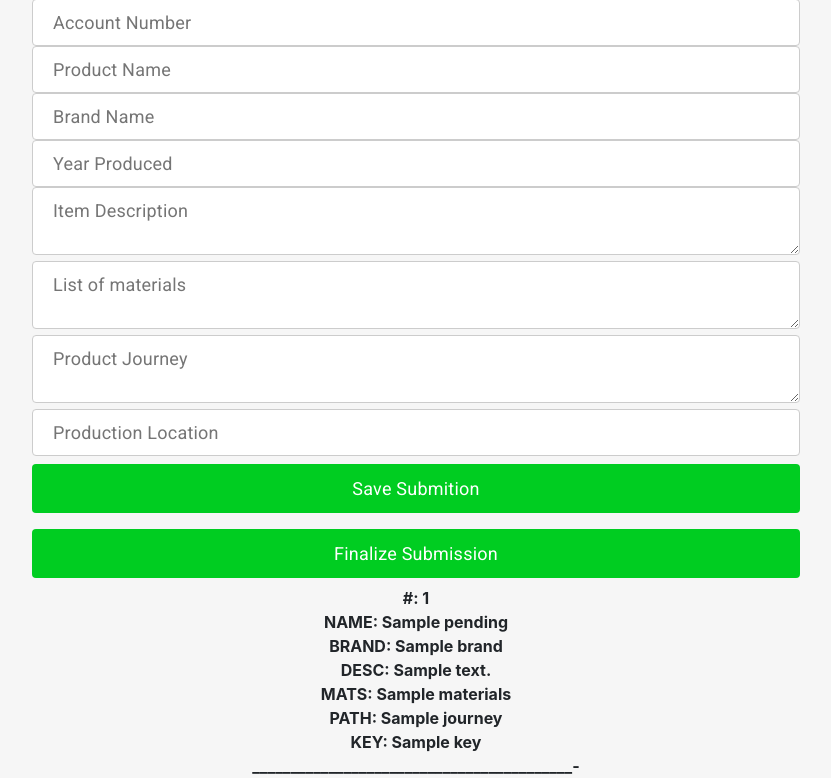
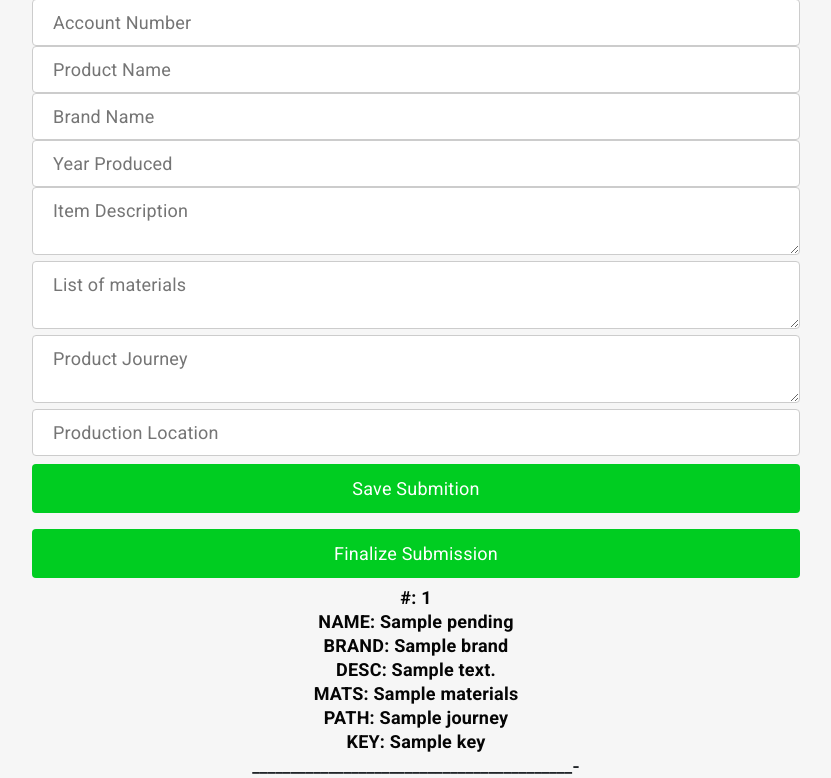
Before and after one commit to Johnson-Su/Certi-Chain, a Flask app: template blockchain_server/app/templates/companyside.html in a window 1280 px wide. Shown: the part 162-940 px from the top of the page, without its empty margins (224-1055 px from the left). Run offline with Flask 2, Linux system fonts and the light colour scheme; the template is opened without the code that fills it: most values are stand-ins (such as "Sample title", 1, 10 or a date in 2020); parts of the project's set-up code (start-up, migrations or seed data) failed here and were passed over; some libraries are stand-ins or nearby versions.

Commit message:
style changes a lil

```diff
--- a/blockchain_server/app/templates/companyside.html
+++ b/blockchain_server/app/templates/companyside.html
@@ -67,37 +67,39 @@
     </div>
       {% if "missing_args" in errors %}
       <center>
-      <b>Missing a field</b>
+      <b  class="titles1">Missing a field</b>
       </center>
       {% endif %}
       {% if "invalid_user" in errors %}
         <center>
-        <b>Account Number not Found</b>
+        <b  class="titles1">Account Number not Found</b>
         </center>
       {% endif %}
       {% if "none" in errors %}
         <center>
-        <b>Successfully Posted a Product!</b>
+        <b class="titles1">Successfully Posted a Product!</b>
         </center>
       {% endif %}
       <center>
       {% for tx in pending%}
-        <b>#: {{tx.tx_num}}</b>
+      <div style="border 5px solid black">
+        <b class="verify">#: {{tx.tx_num}}</b>
         <br>
-        <b>NAME: {{tx.name}}</b>
+        <b class="verify">NAME: {{tx.name}}</b>
         <br>
-        <b>BRAND: {{tx.brand}}</b>
+        <b class="verify">BRAND: {{tx.brand}}</b>
         <br>
-        <b>DESC: {{tx.description}}</b>
+        <b class="verify">DESC: {{tx.description}}</b>
         <br>
-        <b>MATS: {{tx.materials}}</b>
+        <b class="verify">MATS: {{tx.materials}}</b>
         <br>
-        <b>PATH: {{tx.journey}}</b>
+        <b class="verify">PATH: {{tx.journey}}</b>
         <br>
-        <b>KEY: {{tx.key}}</b>
+        <b class="verify">KEY: {{tx.key}}</b>
         <br>
         <b>__________________________________________-</b>
         <br>
+      </div>
       {% endfor %}
       </center>
 
```
Also changed, not shown: Website/style.css (+12 -0 lines).
